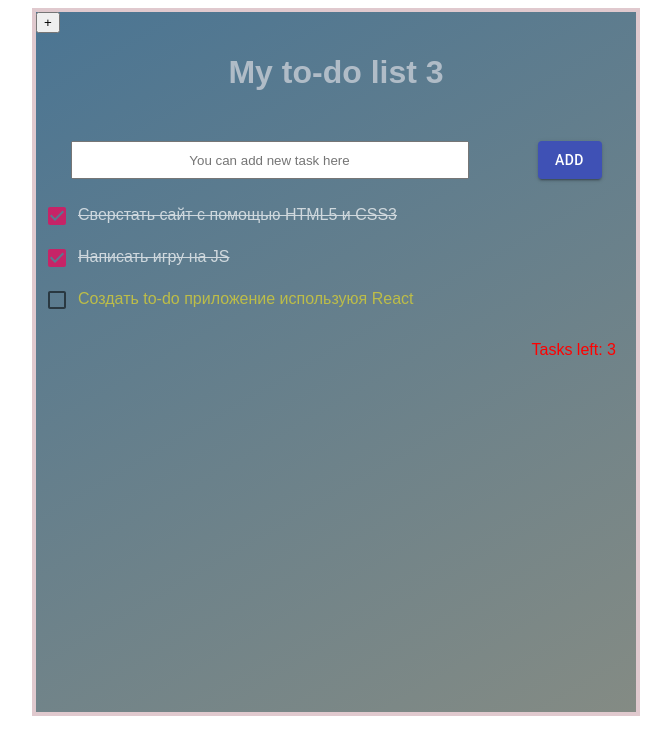
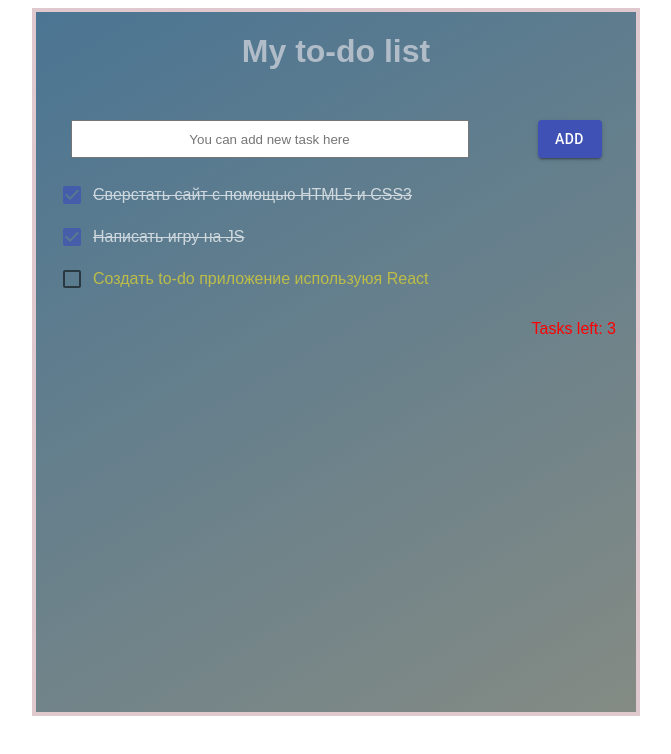
Before and after one commit to WebHeroSchool/to-do, a React (Create React App) app: page / in a window 1280 px wide. Shown: the top 754 px of the page, without its empty margins (304-975 px from the left). Built offline with nearby package versions, Linux system fonts and the light colour scheme.

Commit message:
lesson-31. remove item

```diff
--- a/package.json
+++ b/package.json
@@ -3,6 +3,7 @@
   "version": "0.1.0",
   "private": true,
   "dependencies": {
+    "@material-ui/icons": "^4.11.2",
     "@testing-library/jest-dom": "^4.2.4",
     "@testing-library/react": "^9.5.0",
     "@testing-library/user-event": "^7.2.1",
@@ -32,7 +33,7 @@
     ]
   },
   "devDependencies": {
-    "@material-ui/core": "^4.11.0",
+    "@material-ui/core": "^4.11.2",
     "classnames": "^2.2.6"
   }
 }
--- a/src/components/App/App.js
+++ b/src/components/App/App.js
@@ -22,12 +22,23 @@ class App extends Component {
         isDone: false,
         id: 3,
       },
-    ],
-    count: 3,
+    ]
   };
 
-  // Будет неэффективно в случае боьлшого кол-ва элементов в массиве
-    // Есть боллее производительные способы?
+  removeItem = (itemId) => {
+    const {items} = this.state;
+    const removedItemIndex = items.findIndex(item => item.id === itemId)
+
+    const newItems = [
+      ...items.slice(0, removedItemIndex),
+      ...items.slice(removedItemIndex + 1)
+    ];
+
+    this.setState({
+      items: newItems
+    })
+  };
+
   toggleStatus = (taskId) => {
     const items =  this.state.items.map(item => {
       const newItem = {...item}
@@ -38,22 +49,20 @@ class App extends Component {
     })
 
     this.setState({items});
-  }
-
-  plus = () => {
-    this.setState(state => ({
-      count: ++state.count
-    }))
   };
 
   render() {
-    const {items, count} = this.state;
+    const {items} = this.state;
+    const count = items.length
     return (
       <div className = {styles.wrap}>
-        <button onClick={this.plus}>+</button>
-        <h1 className = {styles.title} >My to-do list {count}</h1>
+        <h1 className = {styles.title} >My to-do list</h1>
         <InputItem/>
-        <ItemList items={items} toggleStatus={this.toggleStatus} />
+        <ItemList
+          items={items}
+          toggleStatus={this.toggleStatus}
+          onDelete={this.removeItem}
+        />
         <Footer remainder = {count}/>
       </div>
     );
--- a/src/components/Item/Item.jsx
+++ b/src/components/Item/Item.jsx
@@ -2,9 +2,11 @@ import React from 'react';
 import classnames from 'classnames';
 import styles from './Item.module.css';
 import Checkbox from '@material-ui/core/Checkbox';
+import {DeleteForever} from '@material-ui/icons';
 
-const Item = ({id, task, status, toggleStatus}) => {
+const Item = ({id, task, status, toggleStatus, onDelete}) => {
     return (
+      <>
           <li className={
               classnames({
                   [styles.active]: true,
@@ -12,11 +14,22 @@ const Item = ({id, task, status, toggleStatus}) => {
               })
           }>
               <Checkbox
+                color='primary'
+                // style={{ color: 'green' }}
                 checked={status}
                 onChange={() => toggleStatus(id)}
               />
               {task}
+              <span className={styles.hide}>
+                  <DeleteForever
+                    className={styles.icon}
+                    onClick={() => onDelete(id)}
+                    style={{ color: 'darkorange' }}
+                  />
+              </span>
           </li>
+
+      </>
     )
 };
 
--- a/src/components/Item/Item.module.css
+++ b/src/components/Item/Item.module.css
@@ -3,7 +3,15 @@ ul {
   padding: 0;
 }
 
+li {
+  opacity: 1;
+}
+
 .active {
+  margin-left: 15px;
+  display: inline-flex;
+  justify-content: center;
+  align-items: center;
   color: #bdbd48;
 }
 
@@ -12,3 +20,23 @@ ul {
   opacity: .7;
   text-decoration: line-through;
 }
+
+.hide {
+  margin-left: 10px;
+  opacity: 0;
+  transition: .7s;
+}
+
+li:hover .hide {
+  opacity: 1;
+}
+
+.icon {
+  transition: .7s;
+}
+
+.icon:hover {
+  cursor: pointer;
+  transform: scale(1.4);
+  transition: .7s;
+}
--- a/src/components/ItemList/ItemList.jsx
+++ b/src/components/ItemList/ItemList.jsx
@@ -1,7 +1,7 @@
 import React from 'react';
 import Item from '../Item/Item';
 
-const ItemList = ({items, toggleStatus}) => (
+const ItemList = ({items, toggleStatus, onDelete}) => (
   <ul>
     {items.map(item => (
       <Item
@@ -10,6 +10,7 @@ const ItemList = ({items, toggleStatus}) => (
         task = {item.value}
         status={item.isDone}
         toggleStatus={toggleStatus}
+        onDelete={onDelete}
       />)
     )}
   </ul>
```
Also changed, not shown: 1 other file (tests, documents, lock files or other folders). Lines whose indentation alone changed are shown as unchanged.
